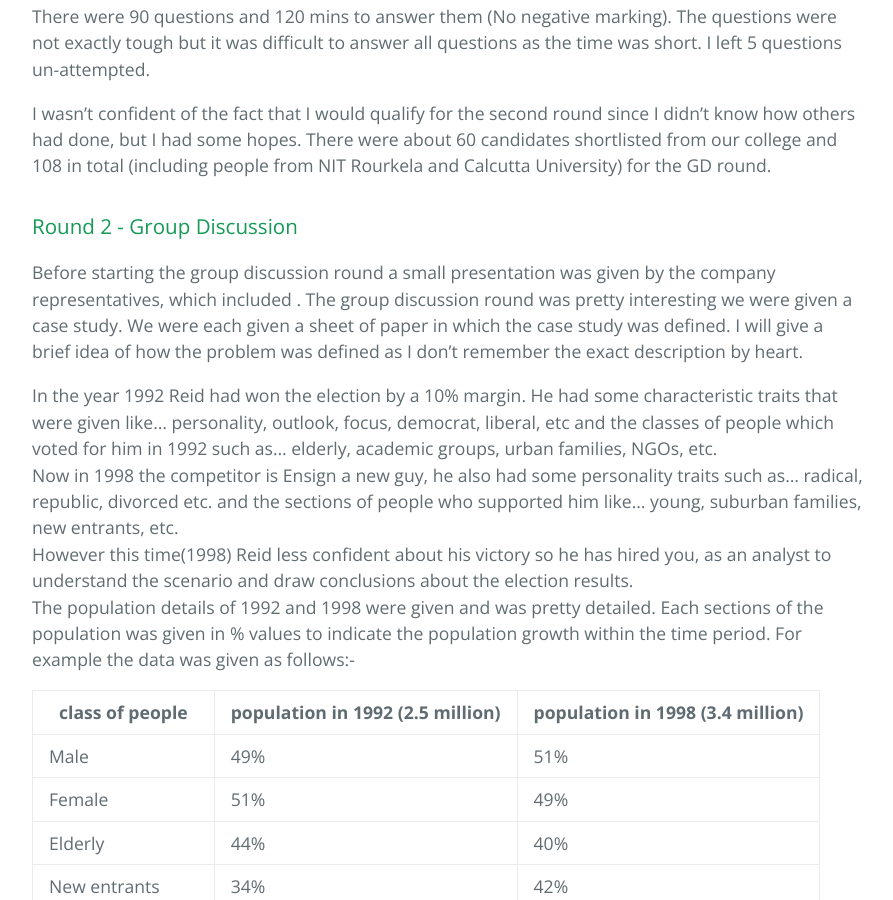
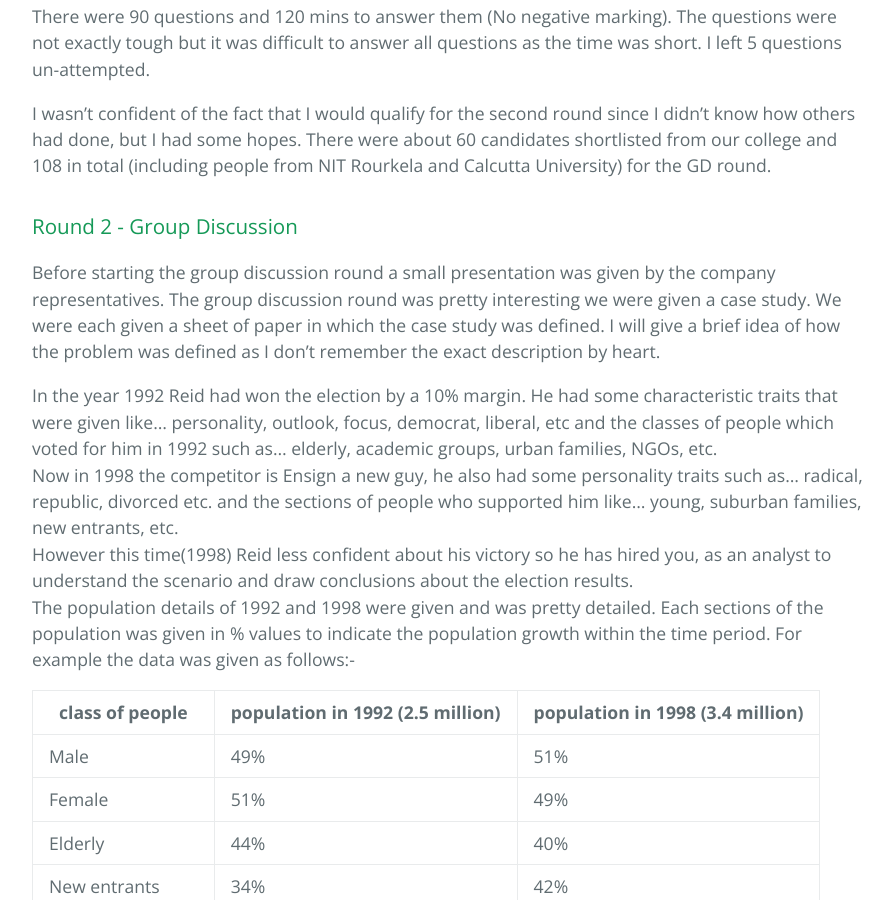
Before and after one commit to Swastik1993/Swastik1993.github.io, a Jekyll site: the page built from _posts/2018-09-09-bridge-i2i-interview-experience.markdown, in a window 1280 px wide and 900 px high, scrolled down 845 px. Shown: the whole window, without its empty margins (192-1085 px from the left). Built offline with Jekyll 4.4.1, drawn with Linux system fonts in a browser that asks for light colours; some of the changed text lies outside the part shown.

Commit message:
site description update

```diff
--- a/_posts/2018-09-09-bridge-i2i-interview-experience.markdown
+++ b/_posts/2018-09-09-bridge-i2i-interview-experience.markdown
@@ -24,7 +24,7 @@ I wasn't confident of the fact that I would qualify for the second round since I
 
 ### Round 2 - Group Discussion
 
-Before starting the group discussion round a small presentation was given by the company representatives, which included . The group discussion round was pretty interesting we were given a case study. We were each given a sheet of paper in which the case study was defined. I will give a brief idea of how the problem was defined as I don't remember the exact description by heart.
+Before starting the group discussion round a small presentation was given by the company representatives. The group discussion round was pretty interesting we were given a case study. We were each given a sheet of paper in which the case study was defined. I will give a brief idea of how the problem was defined as I don't remember the exact description by heart.
 
 In the year 1992 Reid had won the election by a 10% margin. He had some characteristic traits that were given like... personality, outlook, focus, democrat, liberal, etc and the classes of people which voted for him in 1992 such as... elderly, academic groups, urban families, NGOs, etc.
 Now in 1998 the competitor is Ensign a new guy, he also had some personality traits such as... radical, republic, divorced etc. and the sections of people who supported him like... young, suburban families, new entrants, etc.
```
Also changed, not shown: other parts of _posts/2018-09-09-bridge-i2i-interview-experience.markdown (+4 -1 lines).
